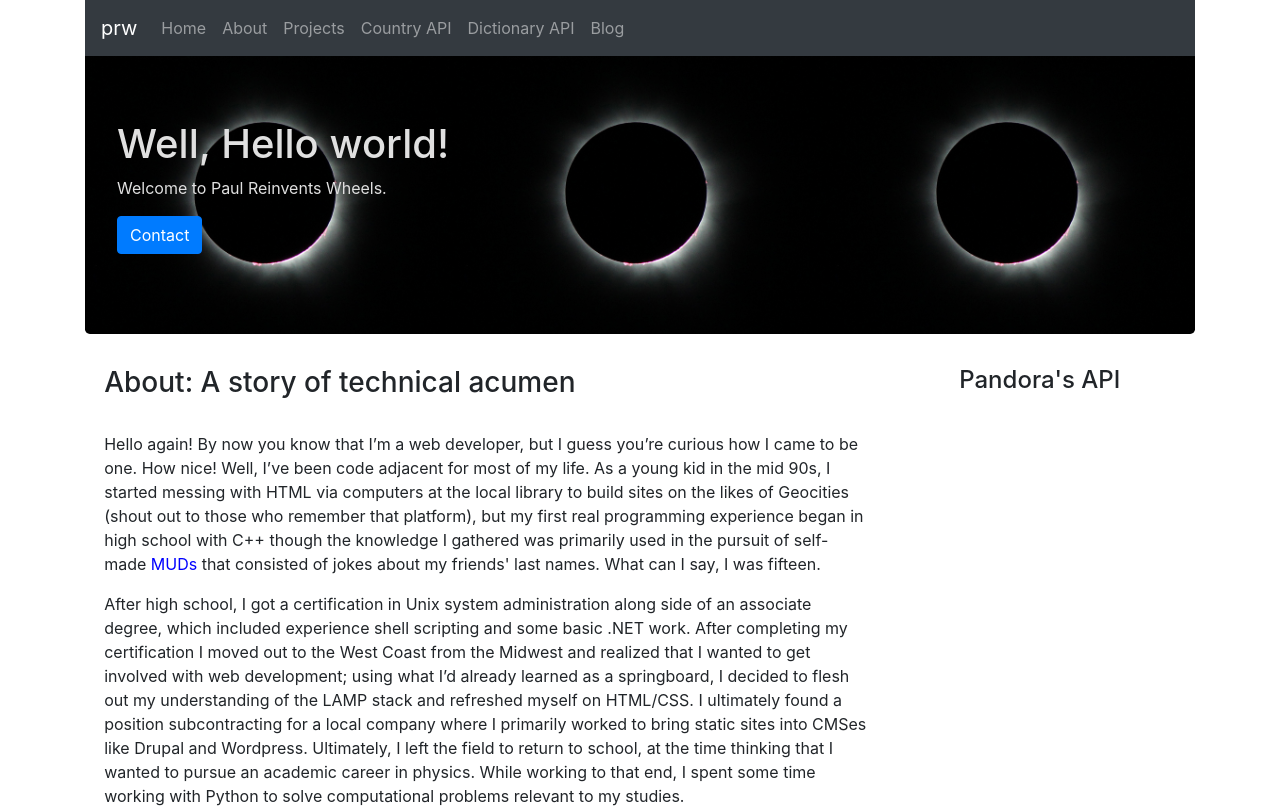
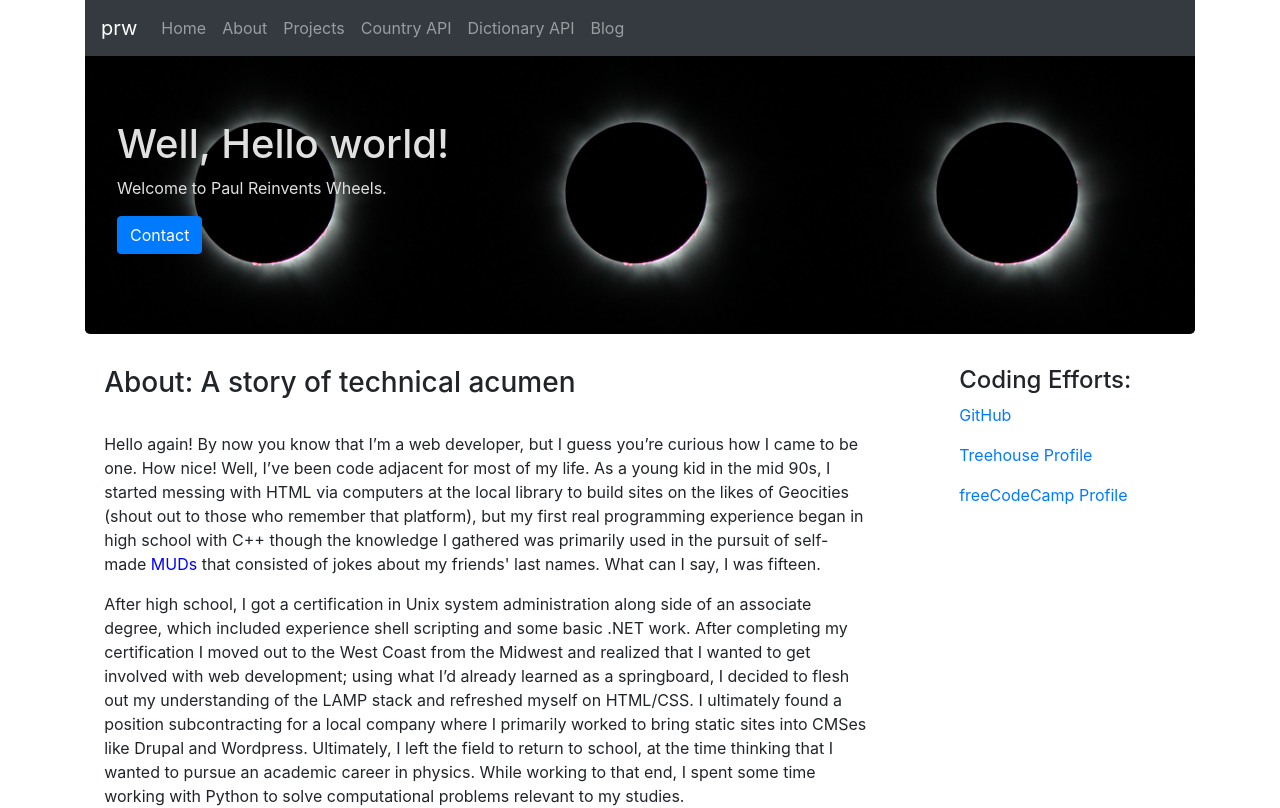
Before and after one commit to paulreyneveld/prw-front-end, a React (Create React App) app: page /about in a window 1280 px wide. Shown: the top 808 px of the page. Built offline with nearby package versions, Linux system fonts and the light colour scheme; no server answers; the HTML template or start-up script is replaced by a standard one.

Commit message:
Updated Projects and About components

```diff
--- a/src/components/About.js
+++ b/src/components/About.js
@@ -59,8 +59,10 @@ const About = () => {
              learn so much in the process that I wouldn’t want this journey to have gone any other way. </p>
         </Col>
         <Col className="gutterfix">
-        <h4> Pandora's API </h4>
-
+        <h4> Coding Efforts: </h4>
+        <p><a href="http://www.github.com/paulreyneveld" target="_blank">GitHub</a></p>
+        <p><a href="http://www.teamtreehouse.com/paulreyneveld" target="_blank">Treehouse Profile</a></p>
+        <p><a href="http://www.freecodecamp.org/paulreyneveld" target="_blank">freeCodeCamp Profile</a></p>
         </Col>
     </Row>
     )
--- a/src/components/Projects.js
+++ b/src/components/Projects.js
@@ -1,7 +1,7 @@
 import React from 'react'
 import { Col, Row, Image } from 'react-bootstrap'
 import groceryImage from '../images/grocery-app-screen.png'
-import quizAppImage from '../images/quiz-app.png'
+import quizAppImage from '../images/quiz-app-screen.png'
 
 const Projects = () => {
     return (
```
Also changed, not shown: src/images/quiz-app-screen.png (added).
